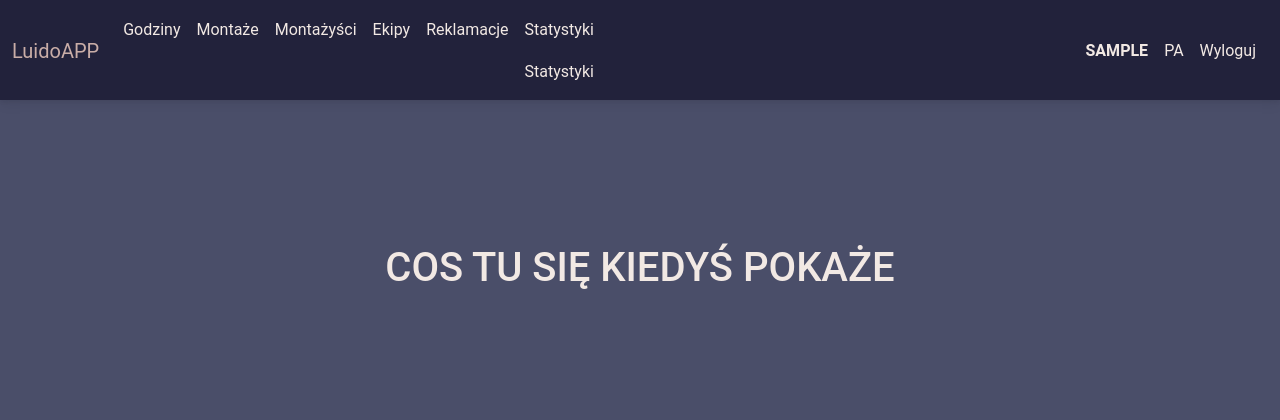
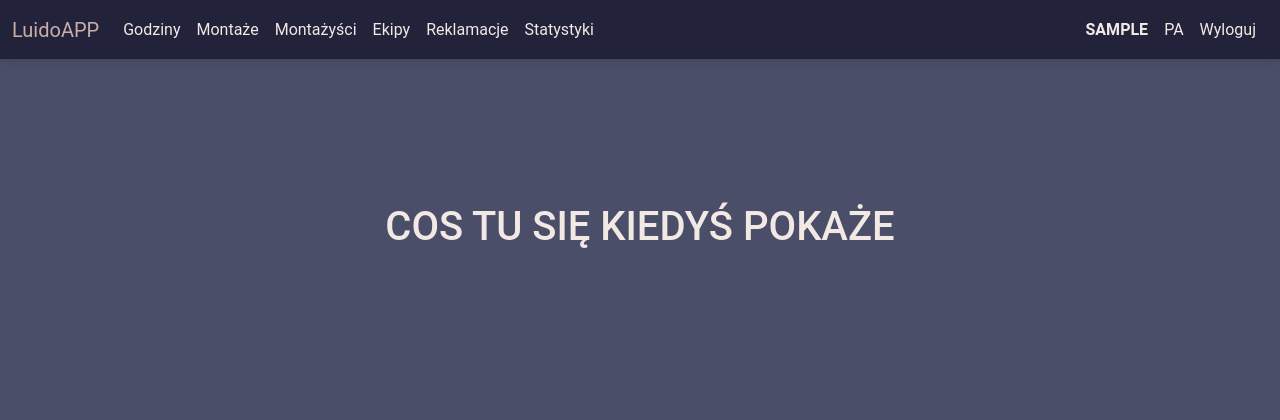
Before and after one commit to Tshibek/luidoapp, a Django app: a page that uses templates/assets/navbar.html in a window 1280 px wide. Shown: the top 420 px of the page. Run offline with Django 3.2, Linux system fonts and the light colour scheme; the visitor is signed in with stand-in values (Sample User, id 1); some libraries are stand-ins or nearby versions.

Commit message:
repair navbar

```diff
--- a/templates/assets/navbar.html
+++ b/templates/assets/navbar.html
@@ -35,8 +35,6 @@
                         <a class="nav-link" href="{% url 'todo:todo_list' %}">Reklamacje</a>
                     </li>
                     <li class="nav-item">
-                        <a class="nav-link" href="{% url 'stats:bar_chart_json' %}">Statystyki</a>
-
                         <a class="nav-link" href="{% url 'stats:line_chart' %}">Statystyki</a>
                     </li>
 
```
